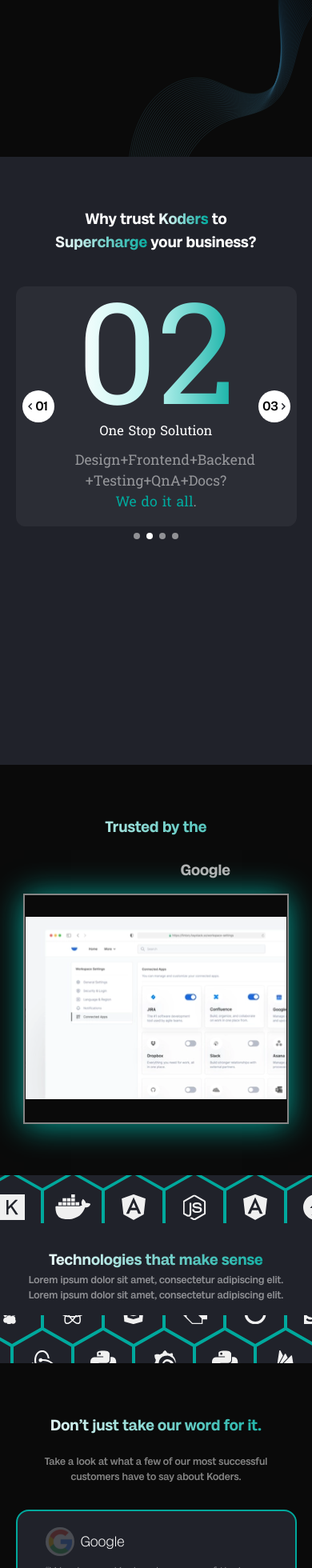
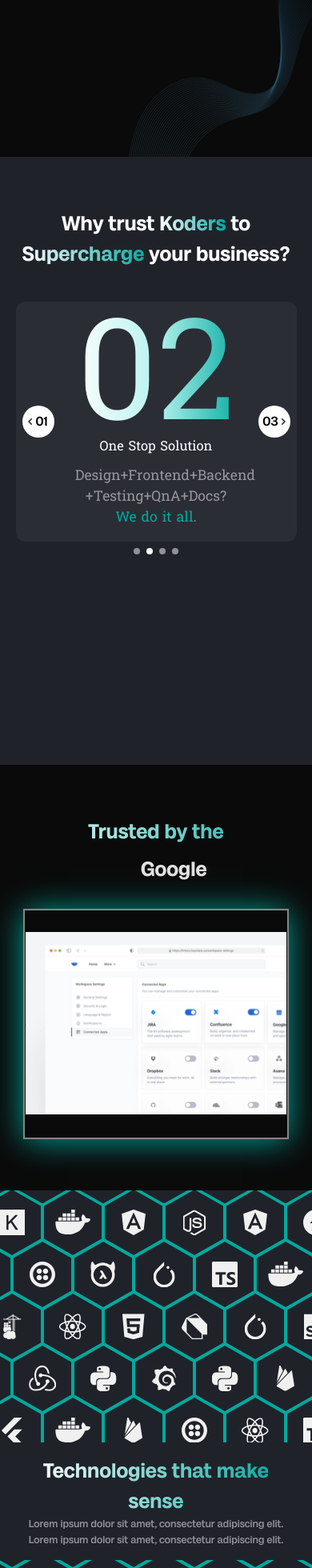
Before and after one commit to koders-in/Website-Insider, a React app: page / in a window 390 px wide. Shown: the part 648-2608 px from the top of the page at 80% size. Built offline with nearby package versions, Linux system fonts and the light colour scheme.

Commit message:
made some changes in font size in mobile view

```diff
--- a/src/components/pages-components/blog-page-components/Card.tsx
+++ b/src/components/pages-components/blog-page-components/Card.tsx
@@ -29,7 +29,7 @@
             create a loyal customer base.A website consists of web pages which
             are easy to share and most browsers have a...
           </p>
-          <button className="border-b-2 border-main-teal text-main-teal cursor-pointer text-[13px]  font-miligramMedium">
+          <button className="border-b-2 border-main-greenOpt-1000 text-main-greenOpt-1000 cursor-pointer text-[13px]  font-miligramMedium">
             Read More
           </button>
           <div className="flex mt-14 justify-between items-center">
--- a/src/components/pages-components/blog-page-components/MainCard.tsx
+++ b/src/components/pages-components/blog-page-components/MainCard.tsx
@@ -29,7 +29,7 @@
           After jeopardizing NASA and the US Military, he was sentenced to
           prison for 70...
         </p>
-        <button className="border-b-2 border-main-teal text-main-teal cursor-pointer text-[13px] sm:font-miligramMedium font-miligramLight">
+        <button className="border-b-2 border-main-greenOpt-1000 text-main-greenOpt-1000 cursor-pointer text-[13px] sm:font-miligramMedium font-miligramLight">
           Read More
         </button>
         <div className="flex mt-14 justify-between items-center">
--- a/src/helper/hook.tsx
+++ b/src/helper/hook.ts
@@ -53,12 +53,12 @@
     }
   }
 
-  function onSlide(id: string) {
+  function onSwipe(id: string) {
     handleSlider(id, handleLeftSlide, handleRightSlide);
   }
 
   return {
-    onSlide,
+    onSwipe,
     handleLeftSlide,
     handleRightSlide,
     getIndexOfActiveSlide,
--- a/src/pages/ReadMoreBlog.tsx
+++ b/src/pages/ReadMoreBlog.tsx
@@ -89,7 +89,7 @@
             setShowMore(true);
           }}
           text="Read More"
-          className="border-2 mt-3 border-main-teal bg-main-greenOpt-200 text-main-greenOpt-1000 block mx-auto px-6 py-2 rounded-lg hover:bg-main-greenOpt-1000 hover:text-white"
+          className="border-2 mt-3 border-main-greenOpt-1000 text-main-greenOpt-1000 bg-main-greenOpt-200 block mx-auto px-6 py-2 rounded-lg hover:bg-main-greenOpt-1000 hover:text-white"
         />
       )}
     </div>
--- a/src/sections/Clients.tsx
+++ b/src/sections/Clients.tsx
@@ -35,32 +35,32 @@
     <div className="py-16 overflow-hidden">
       <GradientText
         text="Trusted by the"
-        className="text-[1.2rem] sm:text-[2rem] text-center bg-gradient-to-r from-white to-main-teal font-miligrambold"
+        className="text-[1.6rem] sm:text-[2rem] text-center bg-gradient-to-r from-white to-main-teal font-miligrambold"
       />
       {count === 0 && (
         <h2
-          className={`text-center text-[1.2rem] sm:text-[2rem]  font-miligrambold text-white font-medium animate-leftIn ${leftOutStyle}`}
+          className={`text-center text-[1.6rem] sm:text-[2rem]  font-miligrambold text-white font-medium animate-leftIn ${leftOutStyle}`}
         >
           Google
         </h2>
       )}
       {count === 1 && (
         <h2
-          className={`text-center text-[1.2rem] sm:text-[2rem]  font-miligrambold text-white font-medium animate-rightIn ${rightOutStyle}`}
+          className={`text-center text-[1.6rem] sm:text-[2rem]  font-miligrambold text-white font-medium animate-rightIn ${rightOutStyle}`}
         >
           Microsoft
         </h2>
       )}
       {count === 2 && (
         <h2
-          className={`text-center text-[1.2rem] sm:text-[2rem]  font-miligrambold text-white font-medium animate-leftIn ${leftOutStyle}`}
+          className={`text-center text-[1.6rem] sm:text-[2rem]  font-miligrambold text-white font-medium animate-leftIn ${leftOutStyle}`}
         >
           Facebook
         </h2>
       )}
       {count === 3 && (
         <h2
-          className={`text-center text-[1.2rem] sm:text-[2rem]  font-miligrambold text-white font-medium animate-rightIn ${rightOutStyle}`}
+          className={`text-center text-[1.6rem] sm:text-[2rem]  font-miligrambold text-white font-medium animate-rightIn ${rightOutStyle}`}
         >
           Amazone
         </h2>
--- a/src/sections/Newsletter.tsx
+++ b/src/sections/Newsletter.tsx
@@ -6,7 +6,7 @@
   return (
     <div className="py-16">
       <GradientText
-        className="w-[90%] sm:w-fit mx-auto text-[1.2rem] sm:text-[2rem] text-center bg-gradient-to-r from-white to-main-teal font-miligrambold"
+        className="w-[90%] sm:w-fit mx-auto text-[1.6rem] sm:text-[2rem] text-center bg-gradient-to-r from-white to-main-teal font-miligrambold"
         text="Subscribe to our Newsletter!"
       />
       <p className="text-[0.8rem] sm:text-[1rem] w-[80%] sm:w-1/2 lg:w-1/3 mx-auto text-center text-main-light_white py-2 font-miligramMedium">
--- a/src/sections/Pricing.tsx
+++ b/src/sections/Pricing.tsx
@@ -13,13 +13,13 @@
   }
 
   React.useEffect(() => {
-    handleSliding.onSlide("pricing");
+    handleSliding.onSwipe("pricing");
   });
 
   return (
     <div className="py-16 bg-main-secondary">
       <GradientText
-        className="w-[90%] mx-auto sm:w-fit text-[1.2rem] sm:text-[2rem] text-center bg-gradient-to-r from-white to-main-teal font-miligrambold"
+        className="w-[90%] mx-auto sm:w-fit text-[1.6rem] sm:text-[2rem] text-center bg-gradient-to-r from-white to-main-teal font-miligrambold"
         text="Pricing that suits your needs."
       />
       <p className="text-[0.8rem] sm:text-[1rem] w-[80%] sm:w-1/2  lg:w-1/3 mx-auto text-center text-main-light_white py-5 font-miligramMedium">
--- a/src/sections/Technologies.tsx
+++ b/src/sections/Technologies.tsx
@@ -14,11 +14,11 @@
     }
   }
   return (
-    <div className="bg-main-secondary overflow-hidden h-[235px] sm:h-[300px] md:h-[350px] lg:h-[90vh] xl:h-[90vh]  relative flex justify-center items-center">
+    <div className="bg-main-secondary overflow-hidden h-[90vh] sm:h-[300px] md:h-[60vh] lg:h-[90vh] xl:h-[90vh] xxl:h-[60vh]  relative flex justify-center items-center">
       <div className="absolute w-full h-full flex justify-center items-center">
-        <div className="p-4 z-10 bg-main-secondary w-full">
+        <div className="p-4 z-10 bg-main-secondary w-full mt-4">
           <GradientText
-            className="w-[90%] mt-4 mx-auto sm:w-fit text-[1.2rem] sm:text-[2rem] text-center bg-gradient-to-r from-white to-main-teal font-miligrambold"
+            className="w-[90%] mx-auto sm:w-fit text-[1.6rem] sm:text-[2rem] text-center bg-gradient-to-r from-white to-main-teal font-miligrambold"
             text="Technologies that make sense"
           />
           <p className="text-[0.8rem] sm:text-[1rem] mx-auto text-center text-main-light_white font-miligramMedium">
--- a/src/sections/Testmonials.tsx
+++ b/src/sections/Testmonials.tsx
@@ -31,7 +31,7 @@
   return (
     <div className="py-16">
       <GradientText
-        className="w-[90%] mx-auto sm:w-fit text-[1.2rem] sm:text-[2rem] text-center bg-gradient-to-r from-white to-main-teal font-miligrambold"
+        className="w-[90%] mx-auto sm:w-fit text-[1.6rem] sm:text-[2rem] text-center bg-gradient-to-r from-white to-main-teal font-miligrambold"
         text="Don’t just take our word for it."
       />
       <p className="text-[0.8rem] sm:text-[1rem] w-[80%] sm:w-1/2  lg:w-1/3 mx-auto text-center text-main-light_white py-5 font-miligramMedium">
--- a/src/sections/WhyKoders.tsx
+++ b/src/sections/WhyKoders.tsx
@@ -9,11 +9,11 @@
 const WhyKoders = () => {
   const handleSliding = useUpdateSlide();
   React.useEffect(() => {
-    handleSliding.onSlide("whyKoders");
+    handleSliding.onSwipe("whyKoders");
   });
   return (
-    <div className="py-16 bg-main-secondary h-[90vh] xxl:h-auto">
-      <h1 className="w-[90%] mx-auto sm:w-full text-[1.2rem] sm:text-[2rem] text-center font-medium text-white font-miligrambold">
+    <div className="py-16 bg-main-secondary h-[90vh] sm:h-auto lg:h-[90vh] xxl:h-auto">
+      <h1 className="w-[90%] mx-auto sm:w-full text-[1.6rem] sm:text-[2rem] text-center font-medium text-white font-miligrambold">
         Why trust&nbsp;
         <span className="bg-gradient-to-r from-white to-main-teal bg-clip-text text-transparent">
           Koders
@@ -26,7 +26,7 @@
         your business?
       </h1>
 
-      <div className="hidden md:flex gap-2 mt-16 w-[95%] lg:w-[85%] mx-auto">
+      <div className="hidden lg:flex gap-2 mt-16 w-[95%] lg:w-[85%] mx-auto">
         {whyWe.map((item, i) => (
           <Info
             className={item.class}
@@ -38,7 +38,7 @@
         ))}
       </div>
       <div
-        className="flex bg-main-white-500 py-4 px-3 rounded-xl w-[90%] md:hidden relative mt-10 justify-center items-center mx-auto overflow-x-clip h-[300px]"
+        className="flex bg-main-white-500 py-4 px-3 rounded-xl w-[90%] lg:hidden relative mt-10 justify-center items-center mx-auto overflow-x-clip h-[300px]"
         id="whyKoders"
       >
         {!(handleSliding.activeIndex <= 0) && (
```
